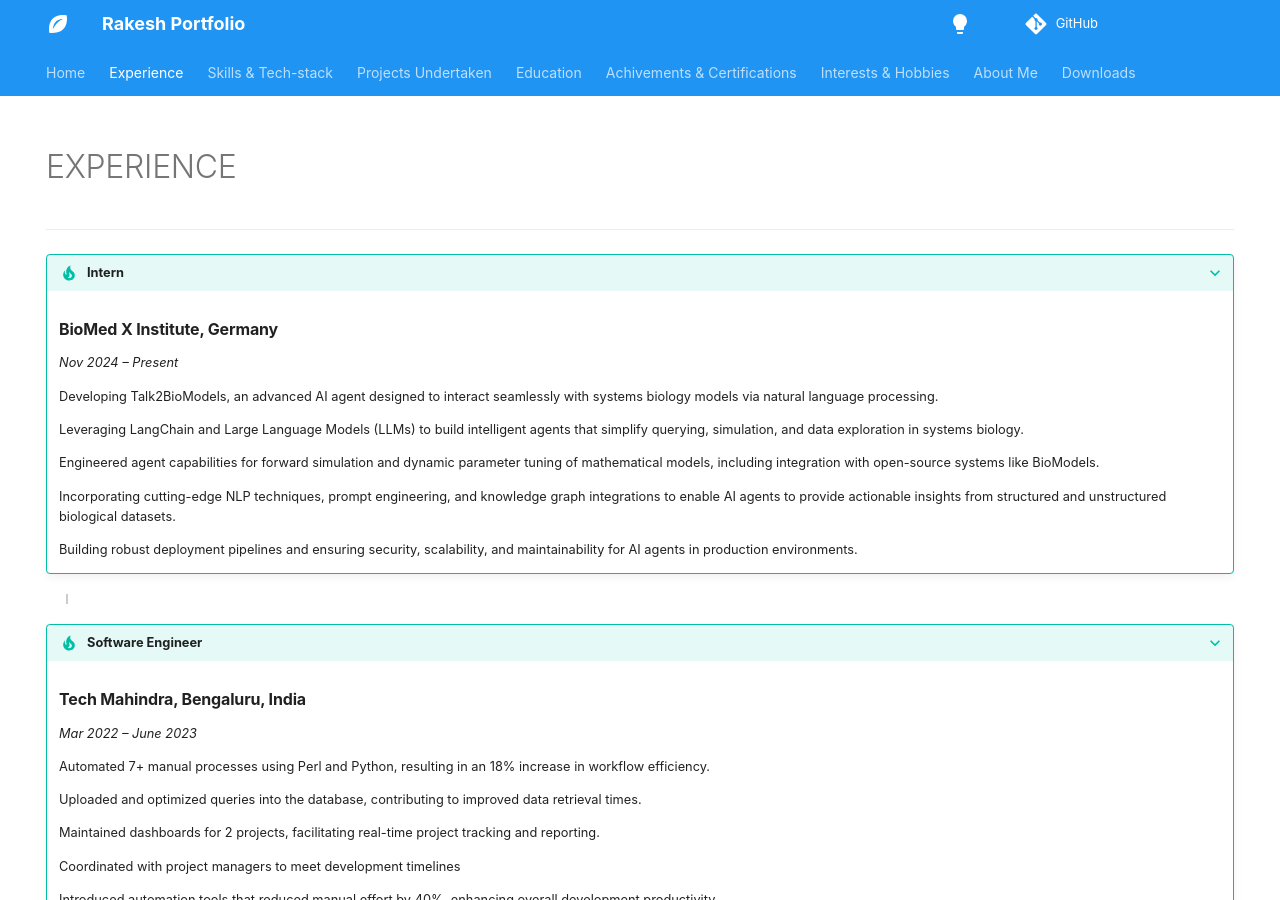
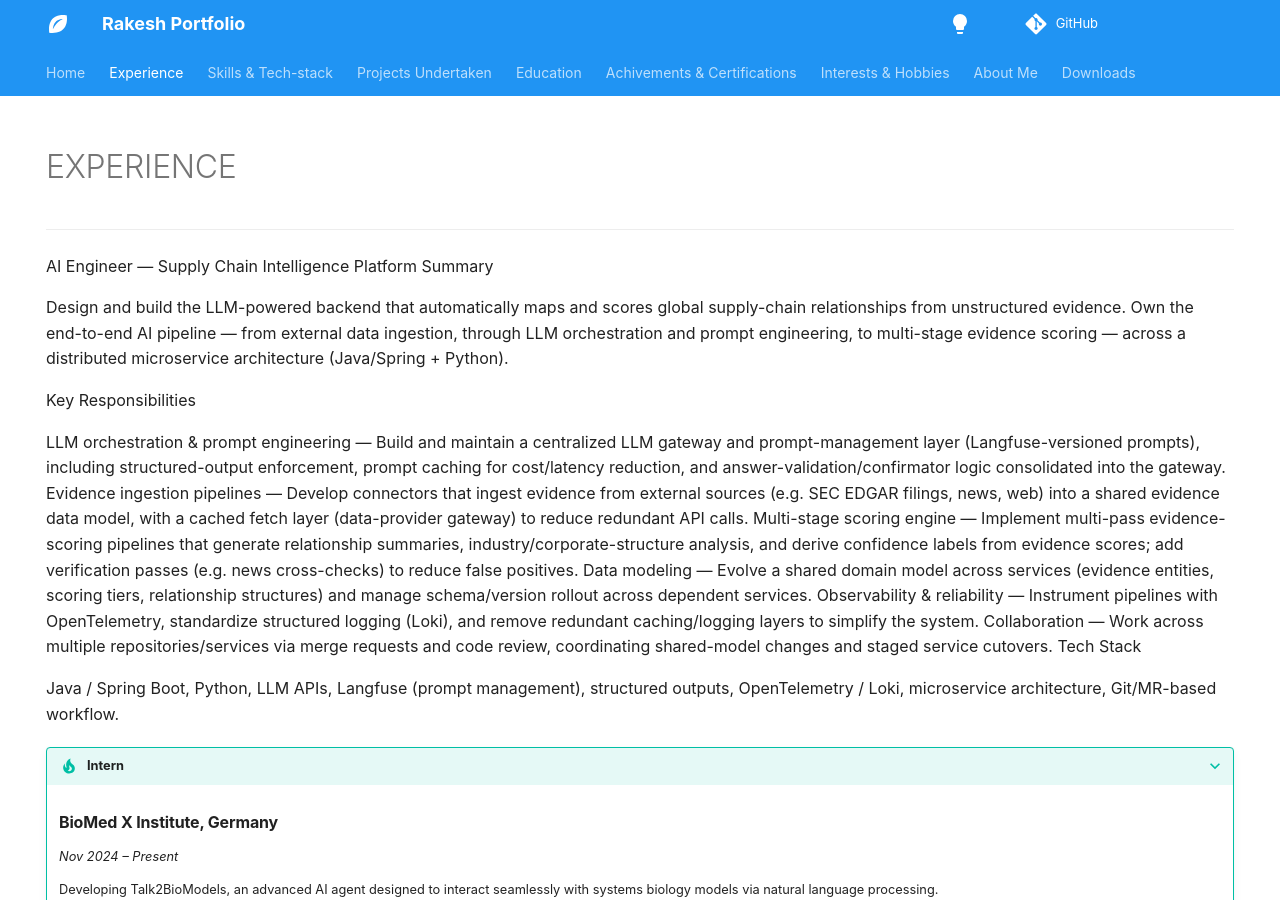
Before and after one commit to Rakesh-Seenu/resume_mkdocs, an MkDocs documentation site: the page built from docs/experience.md, in a window 1280 px wide and 900 px high. Built offline with MkDocs 1.6.1 and Material for MkDocs 9.7.7, drawn with Linux system fonts in a browser that asks for light colours; some web fonts are replaced; comment, search, counter and statistics services are not loaded.

Commit message:
Document AI Engineer role and responsibilities
Added a new AI Engineer position with responsibilities and tech stack details.

```diff
--- a/docs/experience.md
+++ b/docs/experience.md
@@ -7,6 +7,22 @@ hide:
 # EXPERIENCE
 
 ---
+AI Engineer — Supply Chain Intelligence Platform
+Summary
+
+Design and build the LLM-powered backend that automatically maps and scores global supply-chain relationships from unstructured evidence. Own the end-to-end AI pipeline — from external data ingestion, through LLM orchestration and prompt engineering, to multi-stage evidence scoring — across a distributed microservice architecture (Java/Spring + Python).
+
+Key Responsibilities
+
+LLM orchestration & prompt engineering — Build and maintain a centralized LLM gateway and prompt-management layer (Langfuse-versioned prompts), including structured-output enforcement, prompt caching for cost/latency reduction, and answer-validation/confirmator logic consolidated into the gateway.
+Evidence ingestion pipelines — Develop connectors that ingest evidence from external sources (e.g. SEC EDGAR filings, news, web) into a shared evidence data model, with a cached fetch layer (data-provider gateway) to reduce redundant API calls.
+Multi-stage scoring engine — Implement multi-pass evidence-scoring pipelines that generate relationship summaries, industry/corporate-structure analysis, and derive confidence labels from evidence scores; add verification passes (e.g. news cross-checks) to reduce false positives.
+Data modeling — Evolve a shared domain model across services (evidence entities, scoring tiers, relationship structures) and manage schema/version rollout across dependent services.
+Observability & reliability — Instrument pipelines with OpenTelemetry, standardize structured logging (Loki), and remove redundant caching/logging layers to simplify the system.
+Collaboration — Work across multiple repositories/services via merge requests and code review, coordinating shared-model changes and staged service cutovers.
+Tech Stack
+
+Java / Spring Boot, Python, LLM APIs, Langfuse (prompt management), structured outputs, OpenTelemetry / Loki, microservice architecture, Git/MR-based workflow.
 
 ???+ tip "Intern"
 
```
